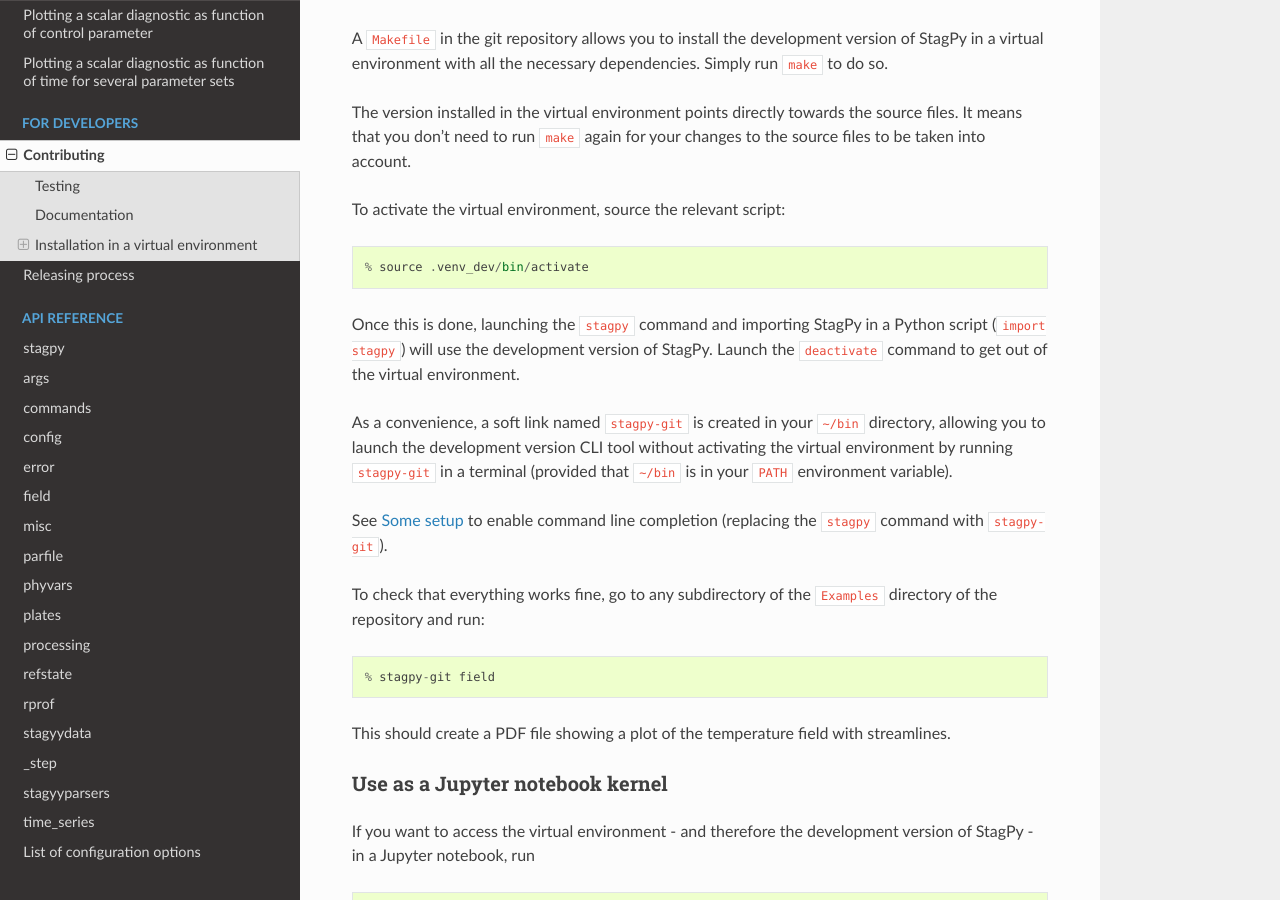
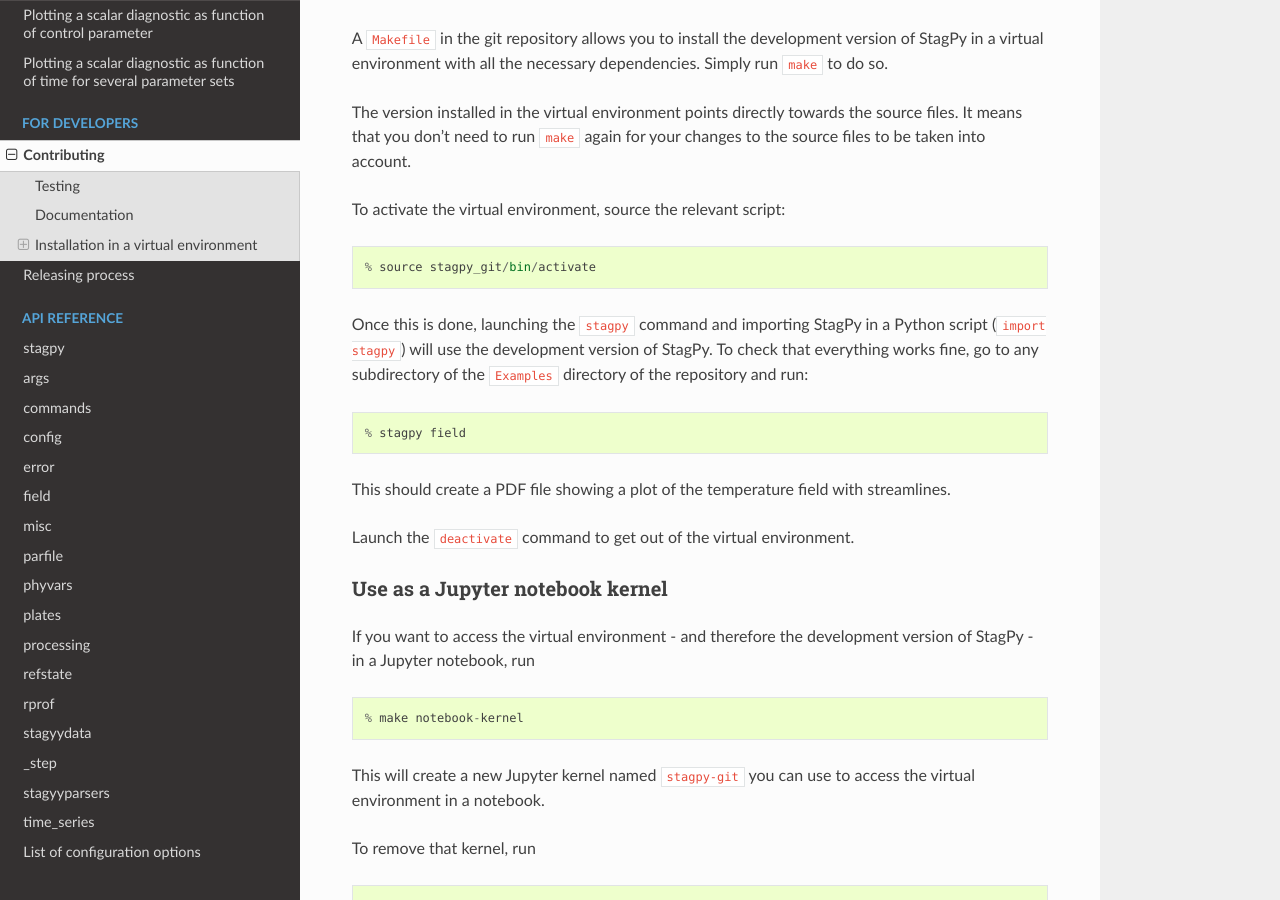
Before and after one commit to StagPython/StagPy, a Sphinx documentation site: the page built from docs/sources/developers.rst, in a window 1280 px wide and 900 px high, scrolled down 1117 px. Built offline with Sphinx 7.4.7 and the Read the Docs theme 2.0.0, drawn with Linux system fonts in a browser that asks for light colours; the version number could not be read and is left out.

Commit message:
Remove mention of stagpy-git in docs

```diff
--- a/docs/sources/developers.rst
+++ b/docs/sources/developers.rst
@@ -65,27 +65,19 @@
 
 To activate the virtual environment, source the relevant script::
 
-    % source .venv_dev/bin/activate
+    % source stagpy_git/bin/activate
 
 Once this is done, launching the ``stagpy`` command and importing StagPy in a
 Python script (``import stagpy``) will use the development version of StagPy.
-Launch the ``deactivate`` command to get out of the virtual environment.
-
-As a convenience, a soft link named ``stagpy-git`` is created in your ``~/bin``
-directory, allowing you to launch the development version CLI tool without
-activating the virtual environment by running ``stagpy-git`` in a terminal
-(provided that ``~/bin`` is in your ``PATH`` environment variable).
-
-See :ref:`somesetup` to enable command line completion (replacing the ``stagpy``
-command with ``stagpy-git``).
-
 To check that everything works fine, go to any subdirectory of the ``Examples``
 directory of the repository and run::
 
-    % stagpy-git field
+    % stagpy field
 
 This should create a PDF file showing a plot of the temperature field with
 streamlines.
+
+Launch the ``deactivate`` command to get out of the virtual environment.
 
 Use as a Jupyter notebook kernel
 ^^^^^^^^^^^^^^^^^^^^^^^^^^^^^^^^
```
